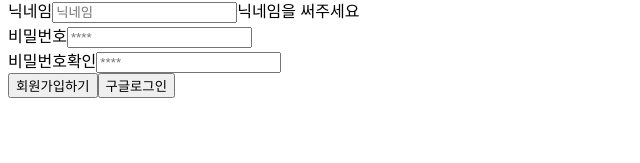
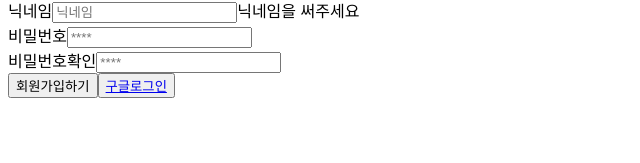
Before and after one commit to PhantomOfLINUX/POL_Front, a Next.js app: page /signup in a window 1280 px wide. Shown: the part 135-298 px from the top of the page, without its empty margins (0-640 px from the left). Built offline with nearby package versions, Linux system fonts and the light colour scheme; no server answers.

Commit message:
feat: 구글 소셜 로그인 연동

```diff
--- a/package.json
+++ b/package.json
@@ -10,6 +10,7 @@
   },
   "dependencies": {
     "next": "^14.0.4",
+    "next-auth": "^4.24.5",
     "react": "^18.2.0",
     "react-dom": "^18.2.0"
   },
--- a/src/components/oauth/GoogleOauth.tsx
+++ /dev/null
@@ -1,21 +0,0 @@
-'use client'
-
-const url = process.env.NEXT_PUBLIC_BASE_API
-
-
-const GoogleOauth = () => {
-
-    return (
-        <button onClick={ async (e)=>{
-            e.preventDefault();
-            const check = await fetch(`${url}/api/oauth2/google-url`)
-            console.log(check)
-        }}>
-            구글로그인
-        </button>
-    )
-
-}
-
-
-export default GoogleOauth
--- /dev/null
+++ b/src/components/oauth/GoogleOauthButton.tsx
@@ -0,0 +1,15 @@
+const GoogleUrl = process.env.NEXT_PUBLIC_GOOGLE_URL
+import Link from "next/link"
+
+const GoogleOauth = () => {
+
+    return (
+        <button>
+            <Link href={`${GoogleUrl}`}>구글로그인</Link>
+        </button>
+    )
+
+}
+
+
+export default GoogleOauth
--- a/src/components/signup/SignUp.tsx
+++ b/src/components/signup/SignUp.tsx
@@ -3,7 +3,7 @@
 import React,{useState} from "react"
 
 import SignUpInput from "./SignUpInput"
-import GoogleOauth from "../oauth/GoogleOauth"
+import GoogleOauth from "../oauth/GoogleOauthButton"
 
 import { SendAuthentication, CheckAuthentication, checkEmail, CheckName, CheckPassword, CheckPasswordCheck, submitSignUp} from "@/utils/SignUpUtils/SignUpUtil"
 
```
Also changed, not shown: src/app/api/auth/[...nextauth]/route.ts (added, +17 -0 lines), src/app/lib/auth.ts (added, +15 -0 lines), 1 other file (tests, documents, lock files or other folders).
